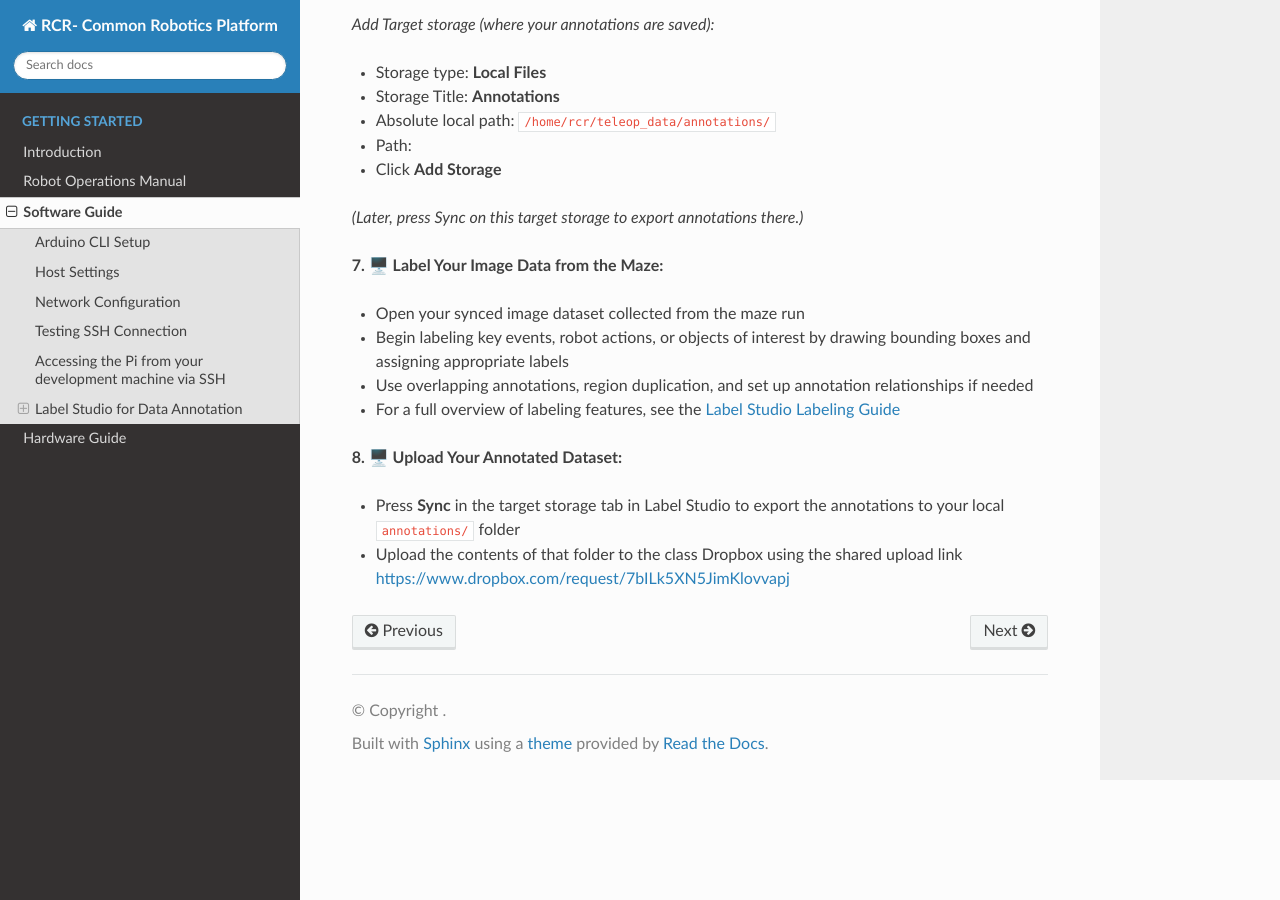
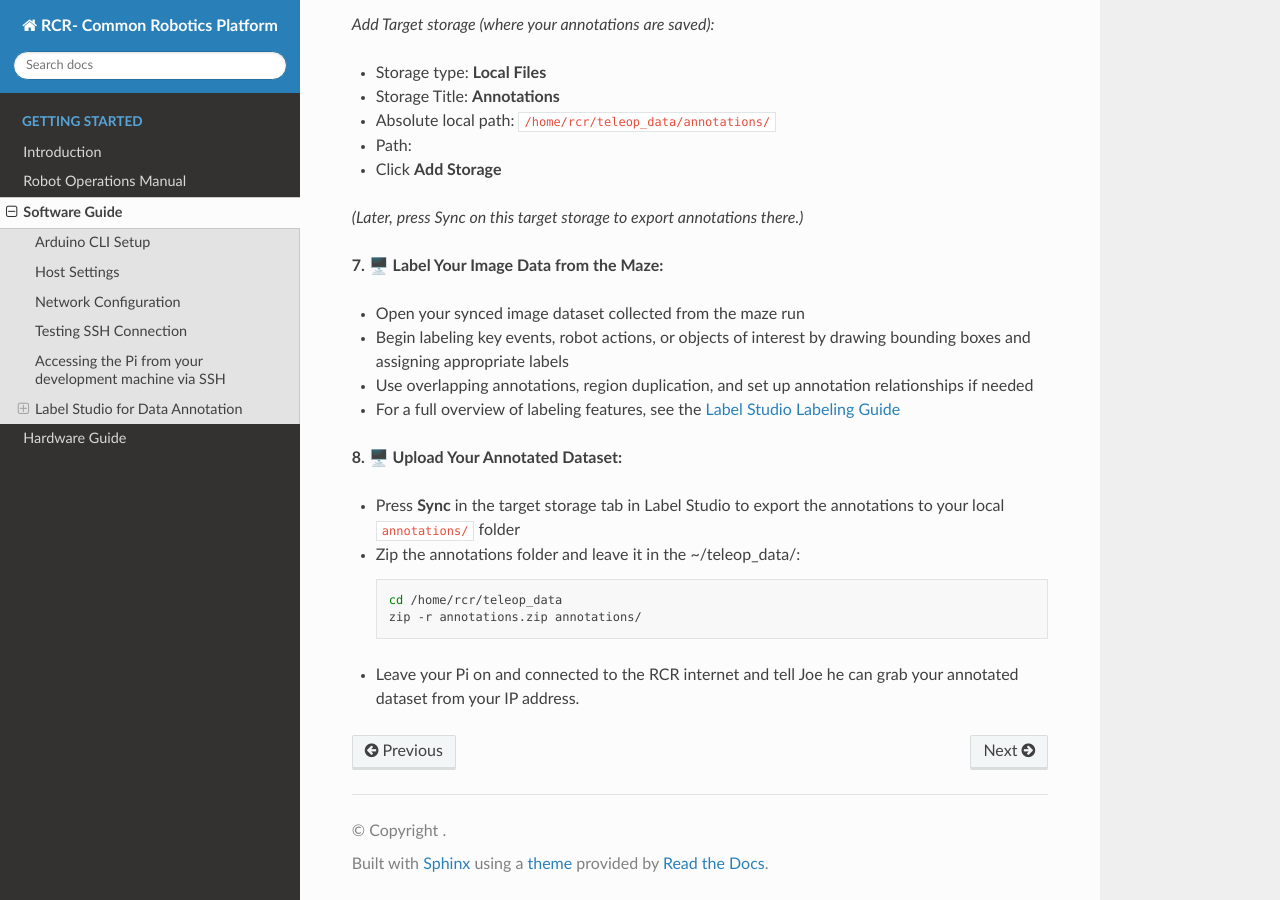
Before and after one commit to RoseCityRobotics/common_platform, a Sphinx documentation site: the page built from docs/source/software.md, in a window 1280 px wide and 900 px high, scrolled down 3834 px. Built offline with Sphinx 7.4.7 and the Read the Docs theme 3.1.0, drawn with Linux system fonts in a browser that asks for light colours.

Commit message:
last step in zip file

````diff
--- a/docs/source/software.md
+++ b/docs/source/software.md
@@ -166,4 +166,9 @@ In your browser visit: `http://192.168.1.n:8800`
 
 **8. 🖥️ Upload Your Annotated Dataset:**
 - Press **Sync** in the target storage tab in Label Studio to export the annotations to your local `annotations/` folder
-- Upload the contents of that folder to the class Dropbox using the shared upload link [https://www.dropbox.com/request/7bILk5XN5JimKlovvapj](https://www.dropbox.com/request/7bILk5XN5JimKlovvapj)
+- Zip the annotations folder and leave it in the ~/teleop_data/:
+  ```bash
+  cd /home/rcr/teleop_data
+  zip -r annotations.zip annotations/
+  ```
+- Leave your Pi on and connected to the RCR internet and tell Joe he can grab your annotated dataset from your IP address.
````
